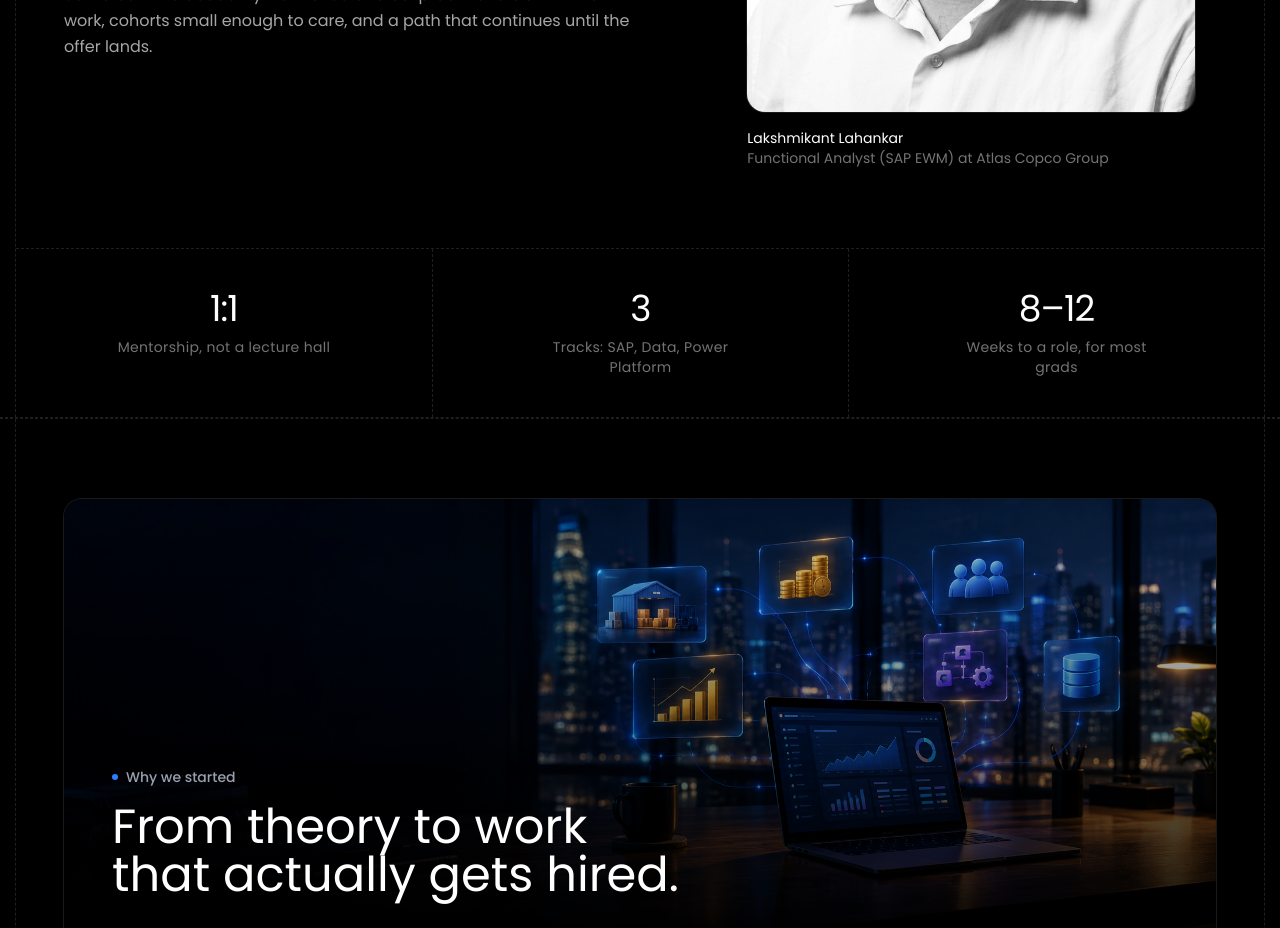
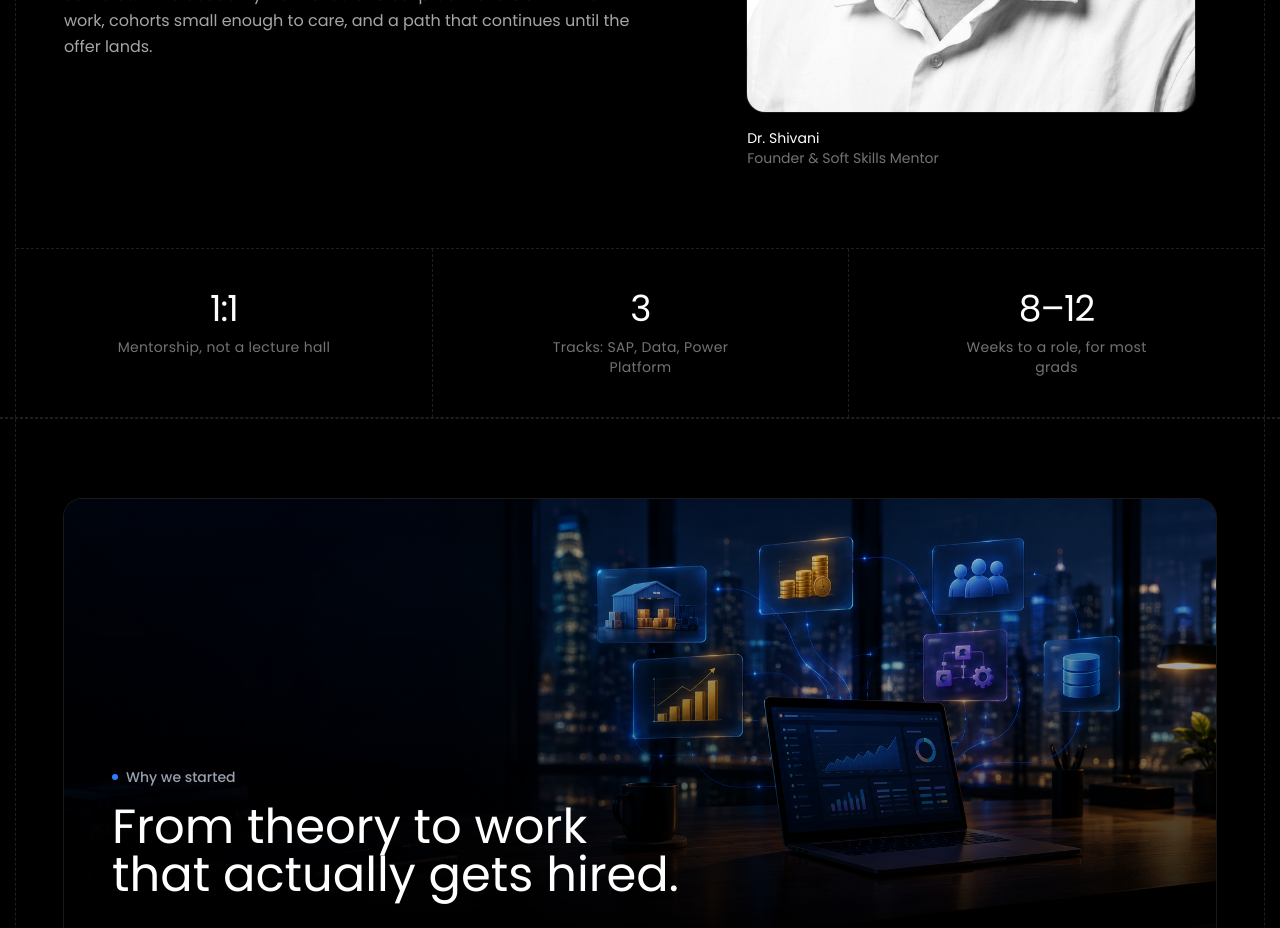
Before and after one commit to Laxmikant-Lahankar/42X-Official-Website, a Next.js app: page /about in a window 1280 px wide. Shown: the part 1560-2488 px from the top of the page. Built offline with nearby package versions, Linux system fonts and the light colour scheme.

Commit message:
Update founder details in About component

```diff
--- a/components/About.tsx
+++ b/components/About.tsx
@@ -151,15 +151,15 @@ export default function About() {
             <div className="relative aspect-[4/5] overflow-hidden rounded-2xl ring-1 ring-white/10">
               <Image
                 src="/founder.png"
-                alt="Lakshmikant Lahankar, founder at 42X Academy"
+                alt="Dr. Shivani, founder at 42X Academy"
                 fill
                 sizes="(min-width: 768px) 40vw, 90vw"
                 className="object-cover"
               />
             </div>
-            <p className="mt-4 text-sm text-white">Lakshmikant Lahankar</p>
+            <p className="mt-4 text-sm text-white">Dr. Shivani</p>
             <p className="text-sm font-light text-white/45">
-              Functional Analyst (SAP EWM) at Atlas Copco Group
+              Founder &amp; Soft Skills Mentor
             </p>
           </Reveal>
         </div>
```
